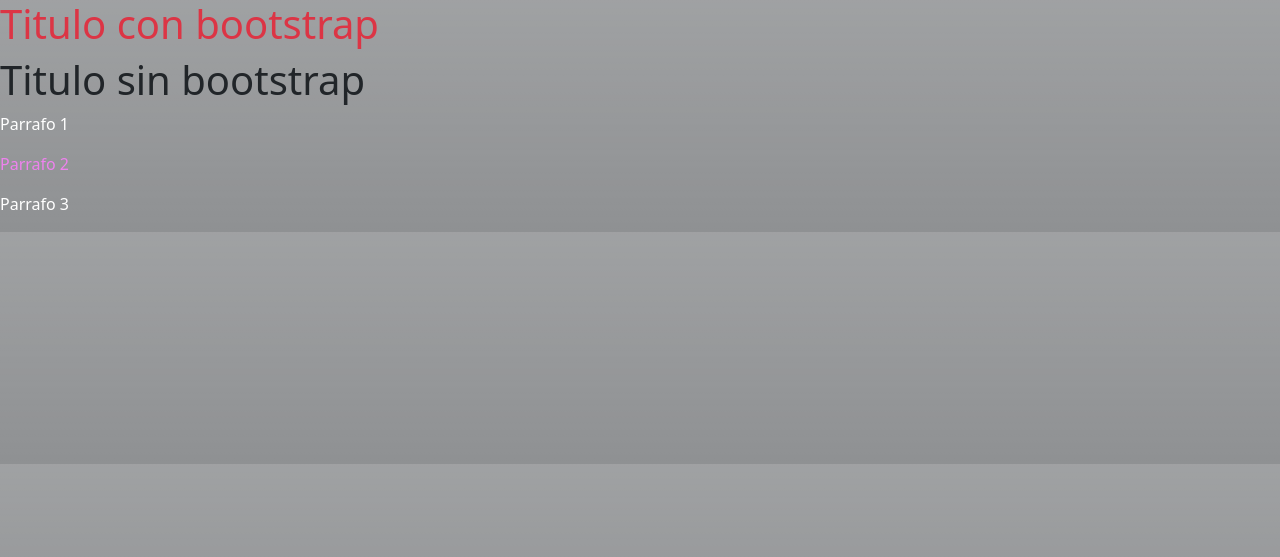
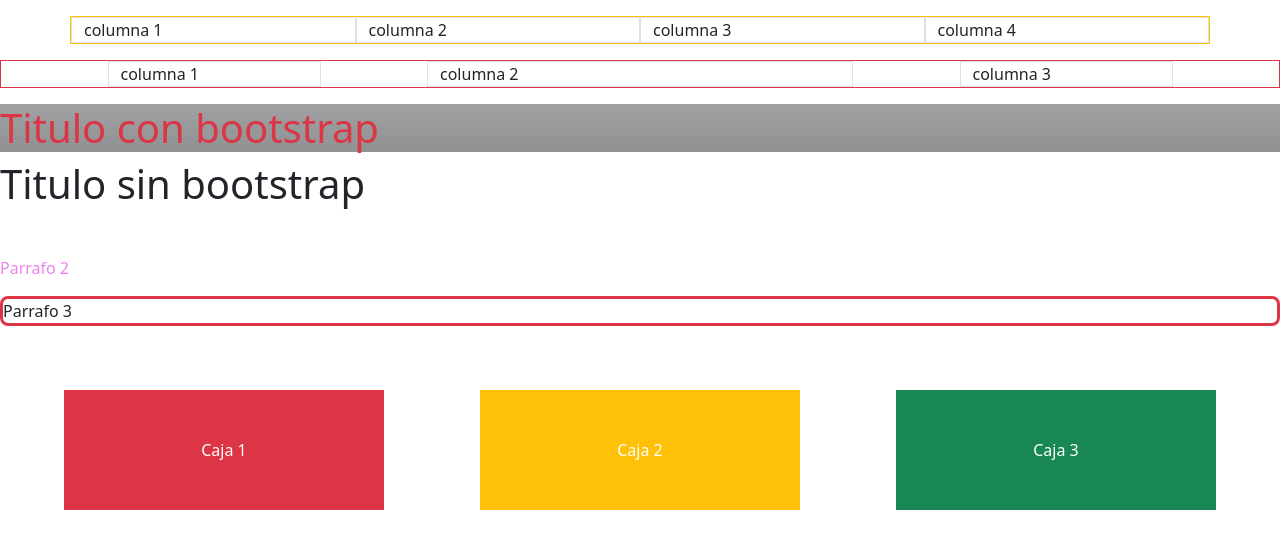
Before and after one commit to lfkanselmo/CESDE-EjerciciosDesarrolloWeb, a PHP site: page / in a window 1280 px wide. Shown: the top 557 px of the page. Run offline with PHP 8.4, Linux system fonts and the light colour scheme.

Commit message:
update bootstrap class

```diff
--- a/Intro Bootstrap/Agregando Bootstrap/index.html
+++ b/Intro Bootstrap/Agregando Bootstrap/index.html
@@ -18,13 +18,42 @@
     <link rel="stylesheet" href="style.css">
 </head>
 
-<body class="bg-dark bg-gradient bg-opacity-50">
-    <h1 class="text-danger"> Titulo con bootstrap </h1>
+<body>
+
+    <div class="container border border-warning my-3">
+        <div class="row">
+            <div class="col border">columna 1</div>
+            <div class="col border">columna 2</div>
+            <div class="col border">columna 3</div>
+            <div class="col border">columna 4</div>
+        </div>
+    </div>
+
+    <div class="container-fluid border border-danger my-3">
+        <div class="row justify-content-evenly">
+            <div class="col-2 border ">columna 1</div>
+            <div class="col-4 border ">columna 2</div>
+            <div class="col-2 border ">columna 3</div>
+        </div>
+    </div>
+
+
+
+
+
+
+    <h1 class="text-danger bg-dark bg-gradient bg-opacity-50"> Titulo con bootstrap </h1>
     <h1> Titulo sin bootstrap </h1>
 
     <p class="text-white">Parrafo 1</p>
     <p class="text-white violet-color">Parrafo 2</p>
-    <p class="text-white">Parrafo 3</p>
+    <p class="border border-danger border-m rounded-3">Parrafo 3</p>
+
+    <div class="d-flex justify-content-center">
+        <div class="bg-danger text-white p-5 w-25 m-5 d-flex justify-content-center">Caja 1</div>
+        <div class="bg-warning text-white p-5 w-25 m-5 d-flex justify-content-center">Caja 2</div>
+        <div class="bg-success text-white p-5 w-25 m-5 d-flex justify-content-center">Caja 3</div>
+    </div>
 
 
     <!-- Script de bootstrap -->
--- a/Intro Bootstrap/Agregando Bootstrap/style.css
+++ b/Intro Bootstrap/Agregando Bootstrap/style.css
@@ -1,3 +1,11 @@
 .violet-color {
   color: violet !important;
 }
+
+.border-xl {
+  border-width: 5px !important;
+}
+
+.border-m {
+    border-width: 3px !important;
+  }
```
